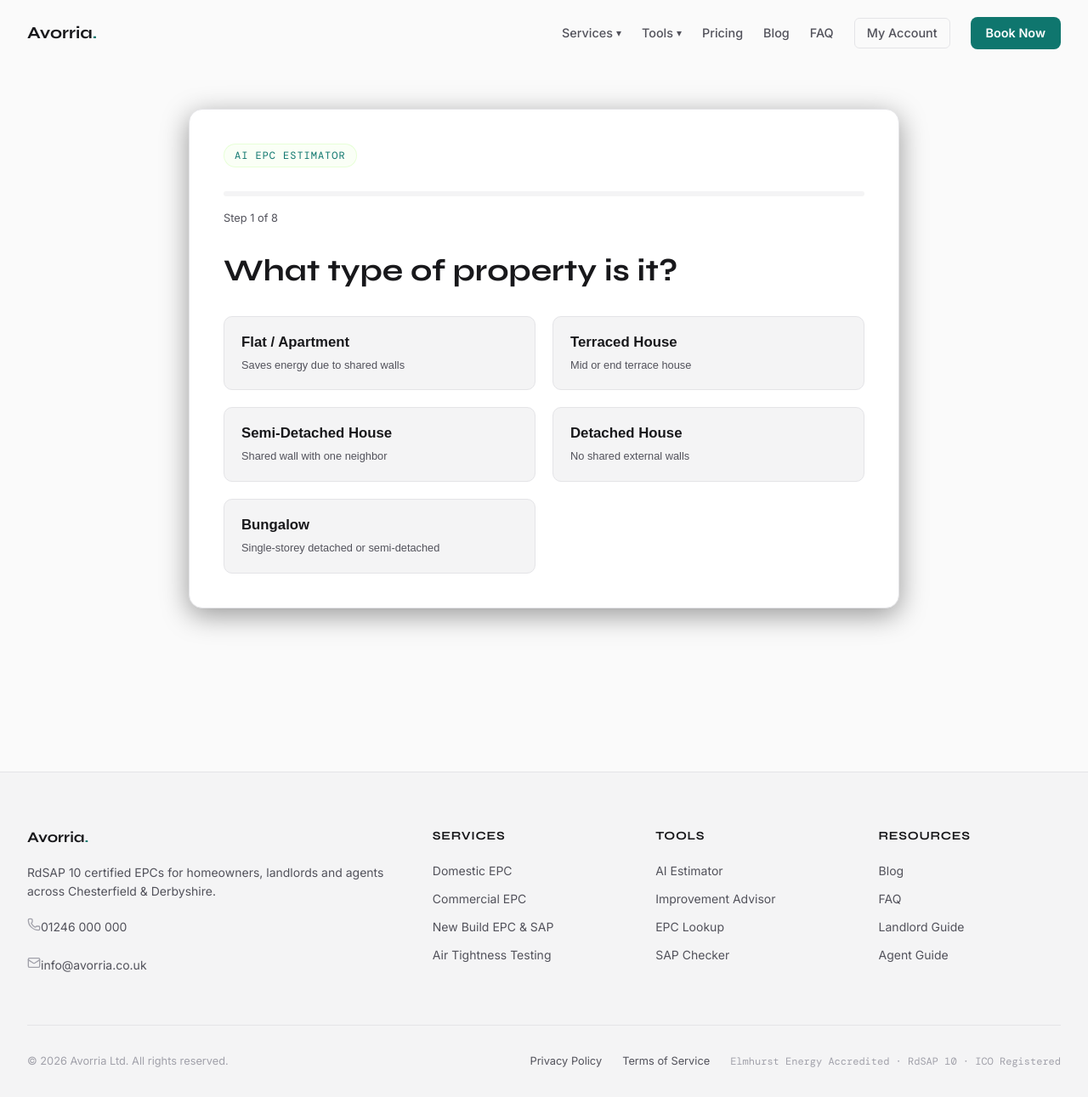
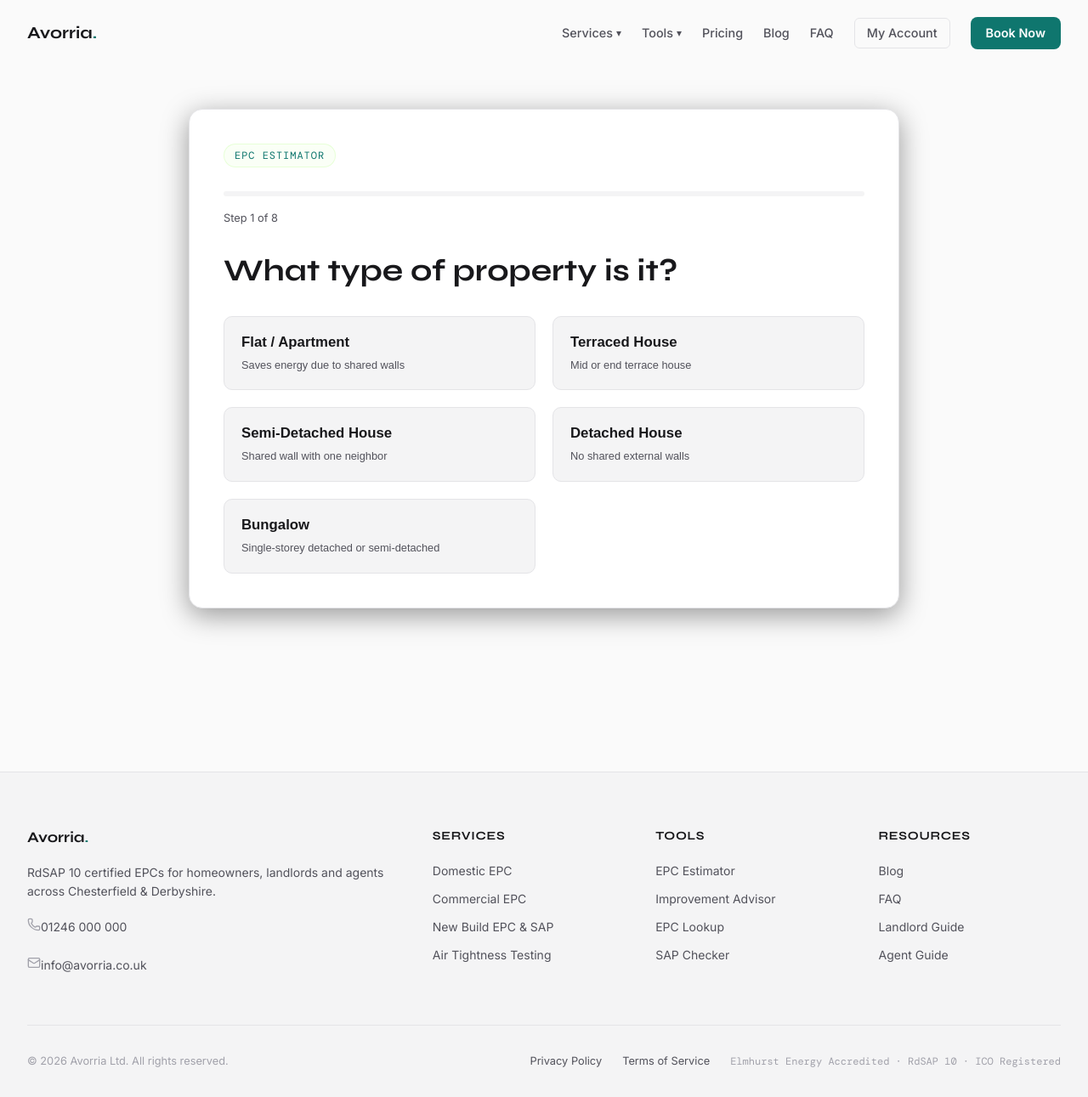
Before and after one commit to PeteCurrey/certifyIQ.ag.v001, a Next.js app: page /estimate in a window 1280 px wide. Shown: the whole page at 85% size. Built offline with nearby package versions, Linux system fonts and the light colour scheme; a web font is replaced by a local one.

Commit message:
copy: remove AI from tool names in marketing pages and navigation

```diff
--- a/app/(marketing)/estimate/page.tsx
+++ b/app/(marketing)/estimate/page.tsx
@@ -169,7 +169,7 @@ export default function AIEstimatorPage() {
       {!result && !loading && (
         <div className={styles.wizardCard}>
           <div className={styles.wizardHeader}>
-            <span className={styles.eyebrow}>AI EPC Estimator</span>
+            <span className={styles.eyebrow}>EPC Estimator</span>
             <div className={styles.progressBar}>
               <div className={styles.progressFill} style={{ width: `${progressPct}%` }} />
             </div>
@@ -309,7 +309,7 @@ export default function AIEstimatorPage() {
               href={`/improve?postcode=S401AA&rating=${result.band}`}
               className={styles.buttonImprove}
             >
-              Analyze Upgrades in AI Planner →
+              Analyze Upgrades in Planner →
             </Link>
             <Link href="/book" className={styles.buttonBook}>
               Book Official EPC Assessment — £65
--- a/app/(marketing)/improve/page.tsx
+++ b/app/(marketing)/improve/page.tsx
@@ -77,7 +77,7 @@ function ImprovementPlannerContent() {
   return (
     <div className={styles.planner}>
       <div className={styles.hero}>
-        <span className={styles.eyebrow}>AI Retrofit Advisor</span>
+        <span className={styles.eyebrow}>Retrofit Advisor</span>
         <h1 className={styles.title}>Improve your EPC rating</h1>
         <p className={styles.subtext}>
           Find the most cost-effective path to reach Band C or higher. Generate a customized capital plan ranked by return on investment.
--- a/app/(marketing)/tools/sap-checker/page.tsx
+++ b/app/(marketing)/tools/sap-checker/page.tsx
@@ -71,7 +71,7 @@ export default function SapComplianceCheckerPage() {
   return (
     <div className={styles.container}>
       <div className={styles.titleSection}>
-        <span className={styles.eyebrow}>AI Compliance Tools</span>
+        <span className={styles.eyebrow}>Compliance Tools</span>
         <h1 className={styles.title}>SAP Compliance Checker</h1>
         <p className={styles.subtitle}>
           Estimate your new build or conversion's Part L SAP performance before submitting plans to Building Control.
--- a/components/marketing/Footer.tsx
+++ b/components/marketing/Footer.tsx
@@ -34,7 +34,7 @@ export default function Footer() {
           </div>
           <div className={styles.col}>
             <h4>Tools</h4>
-            <Link href="/estimate">AI Estimator</Link>
+            <Link href="/estimate">EPC Estimator</Link>
             <Link href="/improve">Improvement Advisor</Link>
             <Link href="/lookup">EPC Lookup</Link>
             <Link href="/tools/sap-checker">SAP Checker</Link>
```
